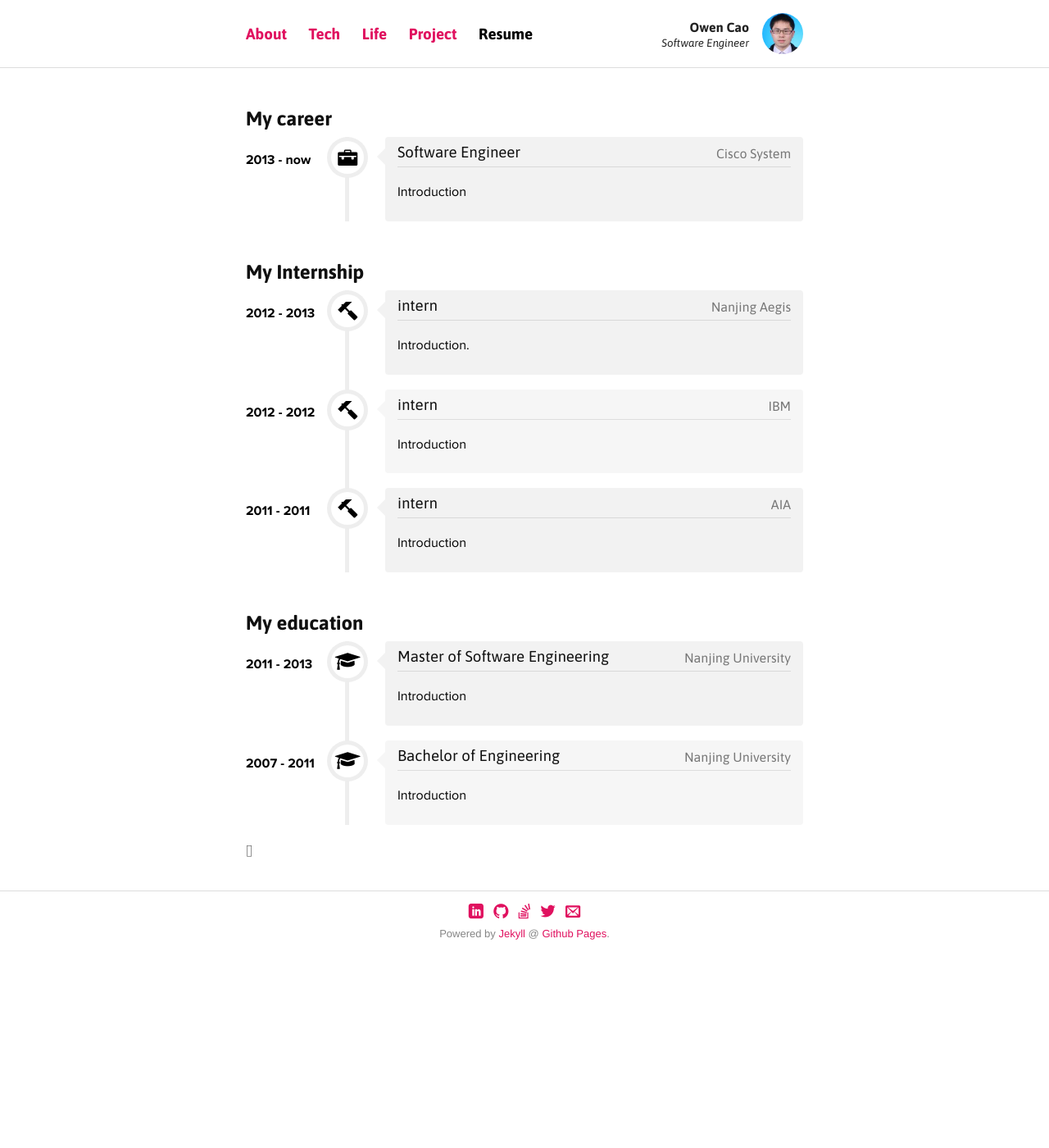
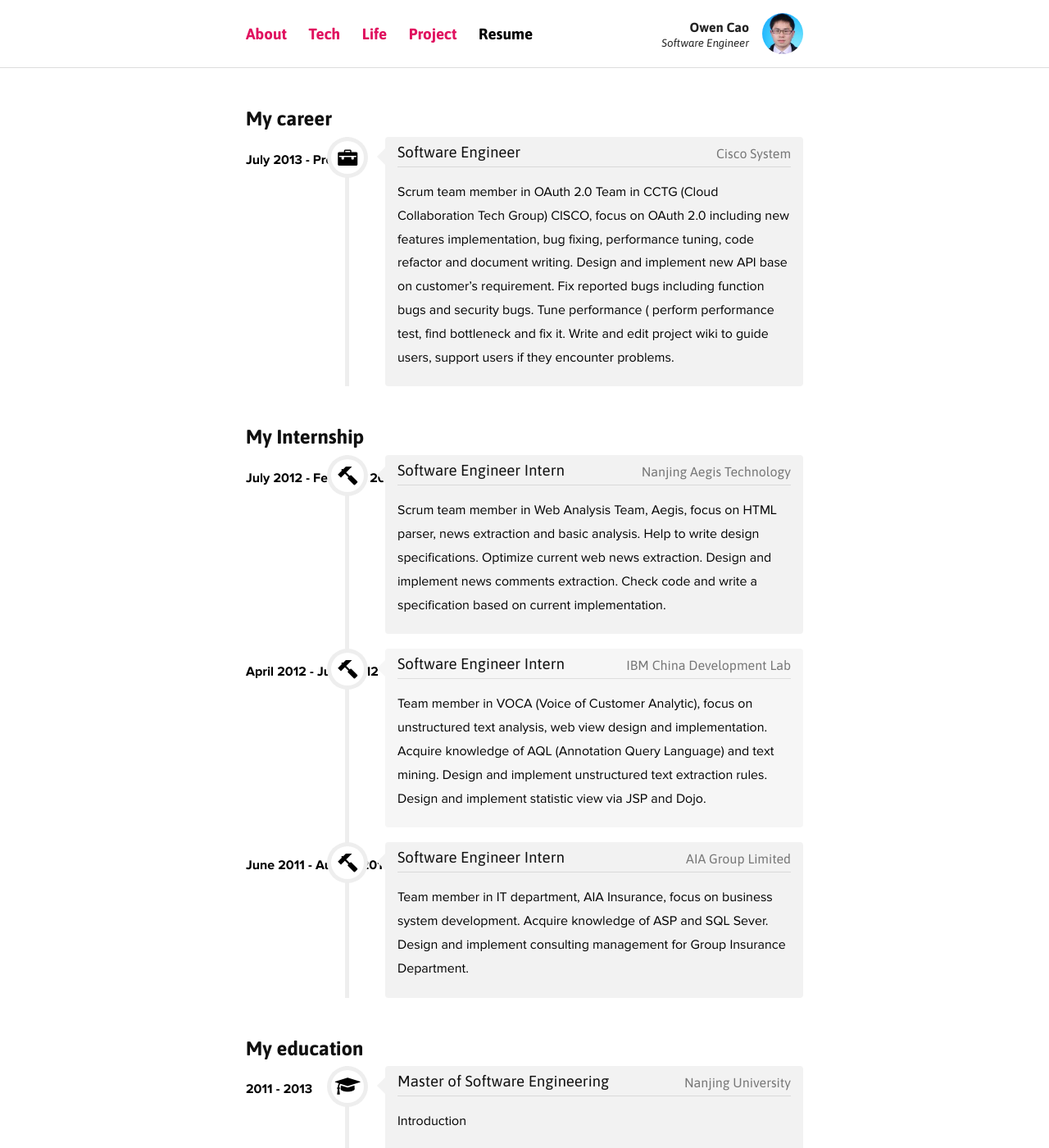
Before and after one commit to cynosure7/cynosure7.github.io, a Jekyll site: the page built from resume/index.html, in a window 1280 px wide and 1400 px high. Shown: the whole window at 82% size. Built offline with Jekyll 4.4.1, drawn with Linux system fonts in a browser that asks for light colours; Markdown is read by kramdown in place of the engine named in the settings.

Commit message:
Update index.html

```diff
--- a/resume/index.html
+++ b/resume/index.html
@@ -8,11 +8,11 @@ category: resume
 			<h2>My career</h2>
 			<ul class="ro-timeline">
 				<li>
-					<div class="ro-time"><span>2013 - now</span></div>
+					<div class="ro-time"><span>July 2013 - Present</span></div>
 					<div class="ro-icon icon-briefcase"></div>
 					<div class="ro-label">
 						<h3>Software Engineer<span>Cisco System</span></h3>
-						<p>Introduction</p>
+						<p>Scrum team member in OAuth 2.0 Team in CCTG (Cloud Collaboration Tech Group) CISCO, focus on OAuth 2.0  including new features implementation, bug fixing, performance tuning, code refactor and document writing. Design and implement new API base on customer’s requirement. Fix reported bugs including function bugs and security bugs. Tune performance ( perform performance test, find bottleneck and fix it. Write and edit project wiki to guide users, support users if they encounter problems.</p>
 					</div>
 				</li>
 			</ul>
@@ -20,27 +20,27 @@ category: resume
 			<h2>My Internship</h2>
 			<ul class="ro-timeline">
 				<li>
-					<div class="ro-time"><span>2012 - 2013</span></div>
+					<div class="ro-time"><span>July 2012 - February 2013</span></div>
 					<div class="ro-icon icon-hammer"></div>
 					<div class="ro-label">
-						<h3>intern<span>Nanjing Aegis</span></h3>
-						<p>Introduction.</p>
+						<h3>Software Engineer Intern<span>Nanjing Aegis Technology</span></h3>
+						<p>Scrum team member in Web Analysis Team, Aegis, focus on HTML parser, news extraction and basic analysis. Help to write design specifications. Optimize current web news extraction. Design and implement news comments extraction. Check code and write a specification based on current implementation.</p>
 					</div>
 				</li>
 				<li>
-					<div class="ro-time"><span>2012 - 2012</span></div>
+					<div class="ro-time"><span>April 2012 - June 2012</span></div>
 					<div class="ro-icon icon-hammer"></div>
 					<div class="ro-label">
-						<h3>intern<span>IBM</span></h3>
-						<p>Introduction</p>
+						<h3>Software Engineer Intern<span>IBM China Development Lab</span></h3>
+						<p>Team member in VOCA (Voice of Customer Analytic), focus on unstructured text analysis, web view design and implementation. Acquire knowledge of AQL (Annotation Query Language) and text mining. Design and implement unstructured text extraction rules. Design and implement statistic view via JSP and Dojo.</p>
 					</div>
 				</li>
 				<li>
-					<div class="ro-time"><span>2011 - 2011</span></div>
+					<div class="ro-time"><span>June 2011 - August 2011</span></div>
 					<div class="ro-icon icon-hammer"></div>
 					<div class="ro-label">
-						<h3>intern<span>AIA</span></h3>
-						<p>Introduction</p>
+						<h3>Software Engineer Intern<span>AIA Group Limited</span></h3>
+						<p>Team member in IT department, AIA Insurance, focus on business system development. Acquire knowledge of ASP and SQL Sever. Design and implement consulting management for Group Insurance Department.</p>
 					</div>
 				</li>
 			</ul>
```
